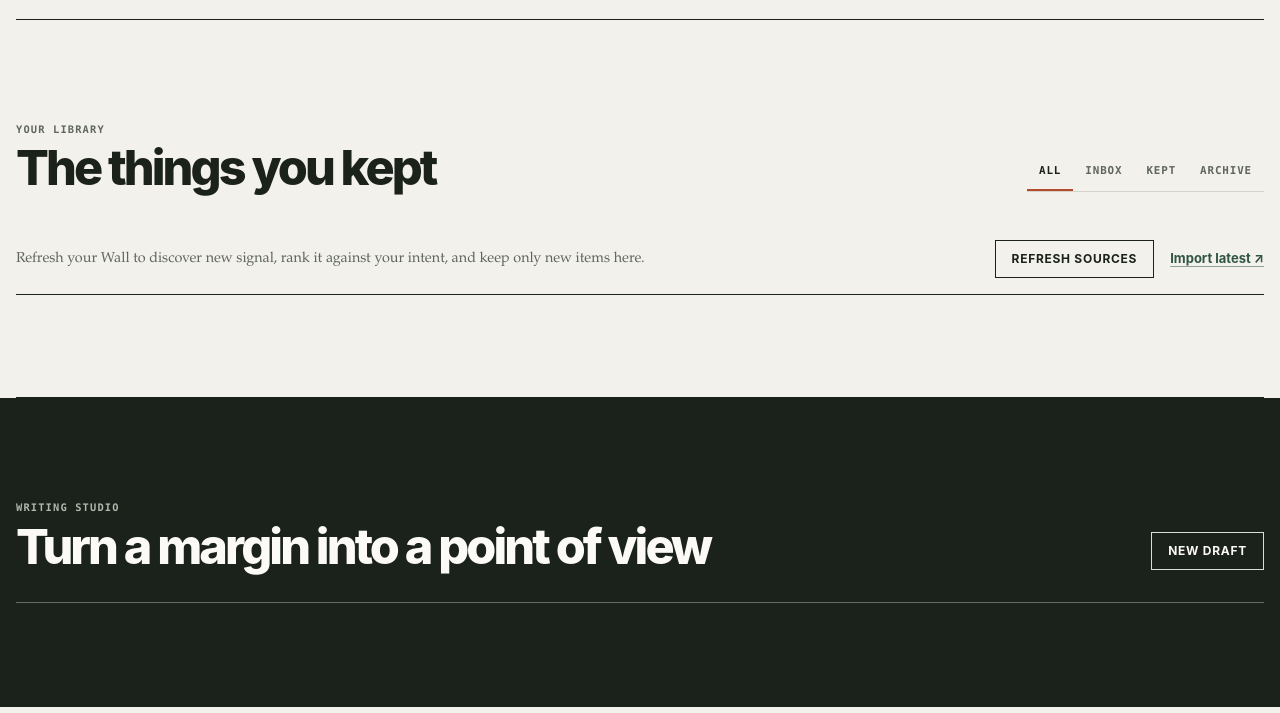
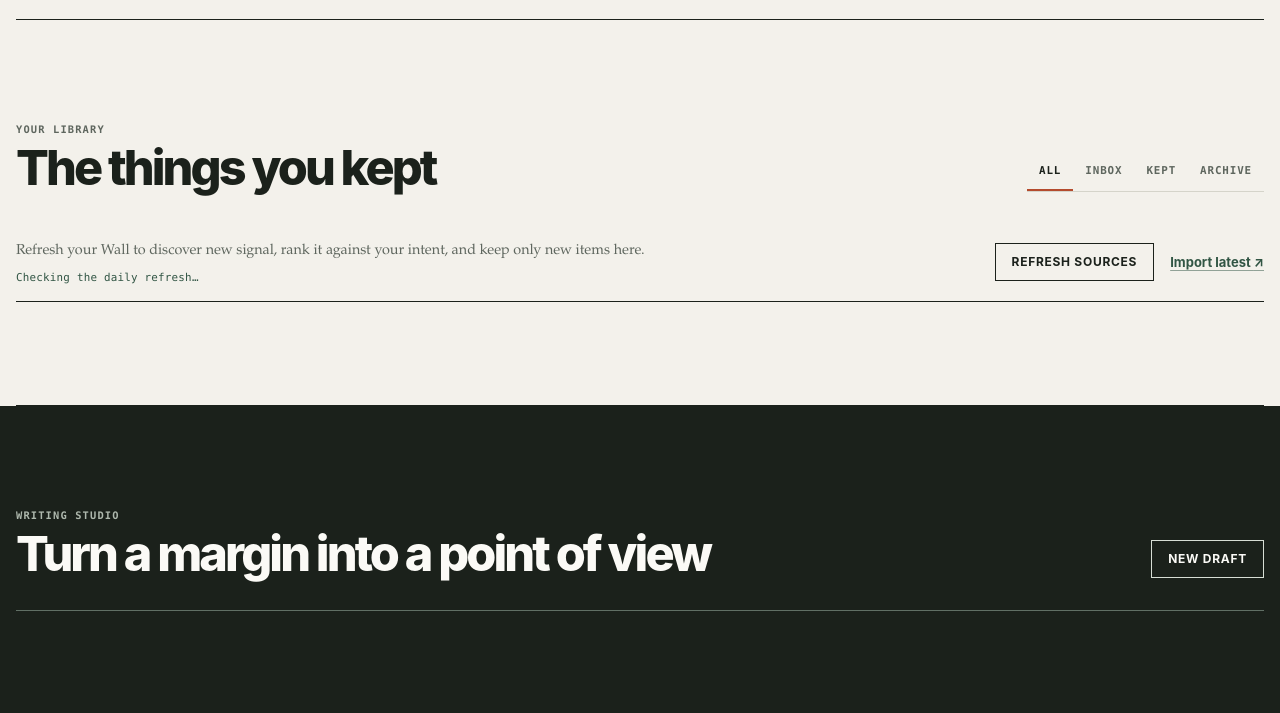
Before and after one commit to adaline-ankit/wall, a FastAPI app: page / in a window 1280 px wide. Shown: the part 1481-2194 px from the top of the page. Run offline with FastAPI, Linux system fonts and the light colour scheme; data that the repository does not hold is empty; parts of the project's set-up code (start-up, migrations or seed data) failed here and were passed over.

Commit message:
feat: show daily refresh state in Margin

```diff
--- a/pyproject.toml
+++ b/pyproject.toml
@@ -4,7 +4,7 @@ build-backend = "hatchling.build"
 
 [project]
 name = "wall-harness"
-version = "0.10.0"
+version = "0.11.0"
 description = "A local-first programmable information harness. Subscribe to intent, not feeds."
 readme = "README.md"
 license = { file = "LICENSE" }
--- a/wall_harness/__init__.py
+++ b/wall_harness/__init__.py
@@ -1,3 +1,3 @@
 """Wall: a programmable information harness."""
 
-__version__ = "0.10.0"
+__version__ = "0.11.0"
--- a/wall_harness/sources/http.py
+++ b/wall_harness/sources/http.py
@@ -5,7 +5,7 @@ from typing import Any
 
 import httpx
 
-USER_AGENT = "Wall/0.10 (+https://github.com/adaline-ankit/wall)"
+USER_AGENT = "Wall/0.11 (+https://github.com/adaline-ankit/wall)"
 
 
 def get(url: str, *, github: bool = False) -> httpx.Response:
--- a/wall_harness/web/app.py
+++ b/wall_harness/web/app.py
@@ -381,6 +381,13 @@ def create_app(
                 detail="Source refresh failed. Check the server logs for details.",
             ) from exc
 
+    @app.get("/api/reading/refresh-status")
+    def get_latest_reading_refresh() -> dict[str, object] | None:
+        """Expose scheduler health to the owner dashboard, never to the scheduler token."""
+
+        with ReadingStore(reading_path) as store:
+            return store.latest_refresh_job()
+
     @app.get("/api/reading/refreshes/{job_id}")
     def get_reading_refresh(job_id: str) -> dict[str, object]:
         try:
--- a/wall_harness/web/reading.py
+++ b/wall_harness/web/reading.py
@@ -314,6 +314,12 @@ class ReadingStore:
             raise KeyError("Refresh job not found")
         return self._row(row)
 
+    def latest_refresh_job(self) -> dict[str, object] | None:
+        row = self.connection.execute(
+            "SELECT * FROM reading_refresh_jobs ORDER BY created_at DESC LIMIT 1"
+        ).fetchone()
+        return self._row(row) if row is not None else None
+
     def list_entries(self, status: str | None = None) -> list[dict[str, object]]:
         query = "SELECT * FROM reading_entries"
         params: tuple[str, ...] = ()
--- a/wall_harness/web/static/app.css
+++ b/wall_harness/web/static/app.css
@@ -108,6 +108,7 @@ button:focus-visible, a:focus-visible, input:focus-visible, textarea:focus-visib
 .filter:hover, .filter.is-active { border-bottom-color: var(--clay); color: var(--ink); }
 .import-row { display: flex; align-items: center; justify-content: space-between; gap: var(--space-5); padding: var(--space-4) 0; }
 .import-row p { margin: 0; color: var(--subtle); font-size: .9rem; }
+.import-row .refresh-status { margin-top: var(--space-2); color: var(--moss); font: .68rem/1.4 var(--mono); letter-spacing: .02em; }
 .import-actions { display: flex; align-items: center; gap: var(--space-4); flex: none; }
 .entry-list { display: grid; grid-template-columns: repeat(2, minmax(0, 1fr)); border-top: 1px solid var(--ink); }
 .entry-card { display: flex; min-height: 17rem; flex-direction: column; justify-content: space-between; padding: var(--space-6); border-bottom: 1px solid var(--line); background: transparent; transition: background .15s ease; }
@@ -129,6 +130,7 @@ button:focus-visible, a:focus-visible, input:focus-visible, textarea:focus-visib
 .status-archived::before { background: var(--line); }
 .studio { background: var(--ink); color: var(--surface); margin-inline: calc((100vw - min(100vw - 2rem, 90rem)) / -2); padding-inline: max(1rem, calc((100vw - min(100vw - 2rem, 90rem)) / 2)); }
 .studio .eyebrow, .studio .draft-card p { color: #aeb8ad; }
+.studio .empty-state p { color: #d7ded5; }
 .studio .button-secondary { border-color: #d7ded5; color: var(--surface); }
 .studio .button-secondary:hover { border-color: var(--lemon); background: var(--lemon); color: var(--ink); }
 .draft-list { display: grid; grid-template-columns: repeat(3, minmax(0, 1fr)); border-top: 1px solid #617065; }
--- a/wall_harness/web/static/app.js
+++ b/wall_harness/web/static/app.js
@@ -1,4 +1,4 @@
-const state = { entries: [], tasks: [], drafts: [], filter: "all", activeEntry: null, draftStarter: "" };
+const state = { entries: [], tasks: [], drafts: [], refresh: null, filter: "all", activeEntry: null, draftStarter: "" };
 
 const $ = (selector) => document.querySelector(selector);
 const escapeHTML = (value) => {
@@ -13,6 +13,7 @@ const relativeDate = (value) => {
   if (days === 1) return "yesterday";
   return `${days} days ago`;
 };
+const refreshDate = (value) => new Intl.DateTimeFormat(undefined, { weekday: "short", hour: "numeric", minute: "2-digit" }).format(new Date(value));
 
 async function request(path, options = {}) {
   const response = await fetch(path, {
@@ -67,6 +68,24 @@ function renderEntries() {
     : emptyState("No entries here yet.", "Your saved links, forwarded emails, and Wall discoveries will live here.", "Save something", "capture");
 }
 
+function renderRefreshStatus() {
+  const status = $("#refresh-status");
+  const job = state.refresh;
+  if (!job) {
+    status.textContent = "No scheduled refresh has run yet.";
+    return;
+  }
+  if (job.status === "completed") {
+    status.textContent = `Daily refresh ${refreshDate(job.completed_at || job.created_at)} · ${job.item_count} selected · ${job.imported_count} new`;
+    return;
+  }
+  if (job.status === "failed") {
+    status.textContent = `The daily refresh failed ${relativeDate(job.completed_at || job.created_at)}. You can refresh sources now.`;
+    return;
+  }
+  status.textContent = "A daily refresh is in progress…";
+}
+
 function renderDrafts() {
   $("#draft-list").innerHTML = state.drafts.length
     ? state.drafts.map((draft) => `<article class="draft-card"><div><p class="eyebrow">${draft.status === "published" ? "Published" : "In progress"}</p><h3>${escapeHTML(draft.title)}</h3><p>${escapeHTML(draft.body || "A blank page with its sources waiting.")}</p></div><div class="draft-card-footer"><span>${draft.status === "published" ? `<a href="/read/${encodeURIComponent(draft.slug)}" target="_blank" rel="noreferrer">Read post ↗</a>` : `${relativeDate(draft.updated_at)} · private`}</span><button class="text-link" type="button" data-open-draft="${draft.id}">Open studio <span aria-hidden="true">↗</span></button></div></article>`).join("")
@@ -75,15 +94,17 @@ function renderDrafts() {
 
 async function loadWorkspace() {
   try {
-    [state.entries, state.tasks, state.drafts] = await Promise.all([
+    [state.entries, state.tasks, state.drafts, state.refresh] = await Promise.all([
       request("/api/reading/entries"),
       request("/api/reading/tasks"),
       request("/api/reading/drafts"),
+      request("/api/reading/refresh-status"),
     ]);
     renderFocus();
     renderReview();
     renderEntries();
     renderDrafts();
+    renderRefreshStatus();
   } catch (error) {
     showNotice(error.message, true);
   }
--- a/wall_harness/web/templates/index.html
+++ b/wall_harness/web/templates/index.html
@@ -78,7 +78,7 @@
               <button class="filter" data-status="archived" type="button">Archive</button>
             </div>
           </div>
-          <div class="import-row"><p>Refresh your Wall to discover new signal, rank it against your intent, and keep only new items here.</p><div class="import-actions"><button id="refresh-wall" class="button button-secondary" type="button">Refresh sources</button><button id="import-wall" class="text-link" type="button">Import latest <span aria-hidden="true">↗</span></button></div></div>
+          <div class="import-row"><div><p>Refresh your Wall to discover new signal, rank it against your intent, and keep only new items here.</p><p id="refresh-status" class="refresh-status" aria-live="polite">Checking the daily refresh…</p></div><div class="import-actions"><button id="refresh-wall" class="button button-secondary" type="button">Refresh sources</button><button id="import-wall" class="text-link" type="button">Import latest <span aria-hidden="true">↗</span></button></div></div>
           <div id="entry-list" class="entry-list" aria-live="polite"></div>
         </section>
 
```
Also changed, not shown: tests/test_web.py (+37 -0 lines), CHANGELOG.md.
